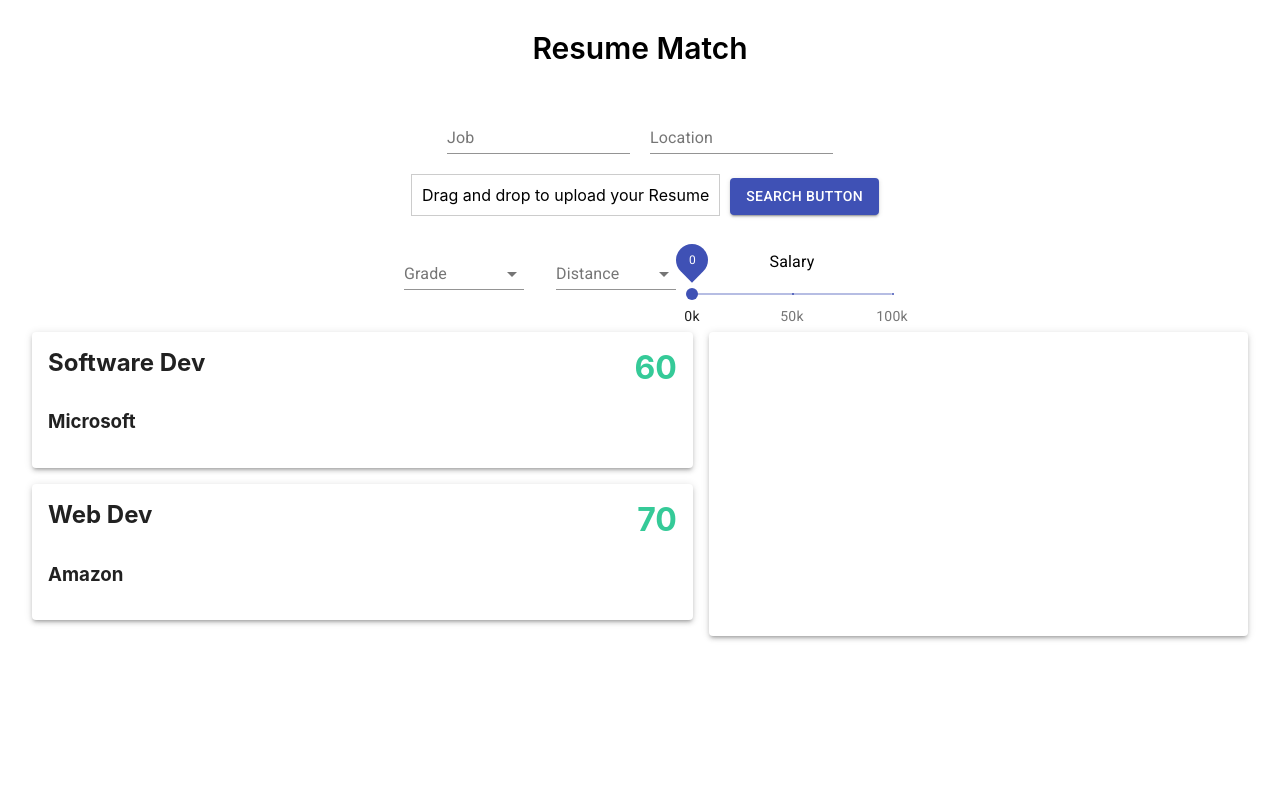
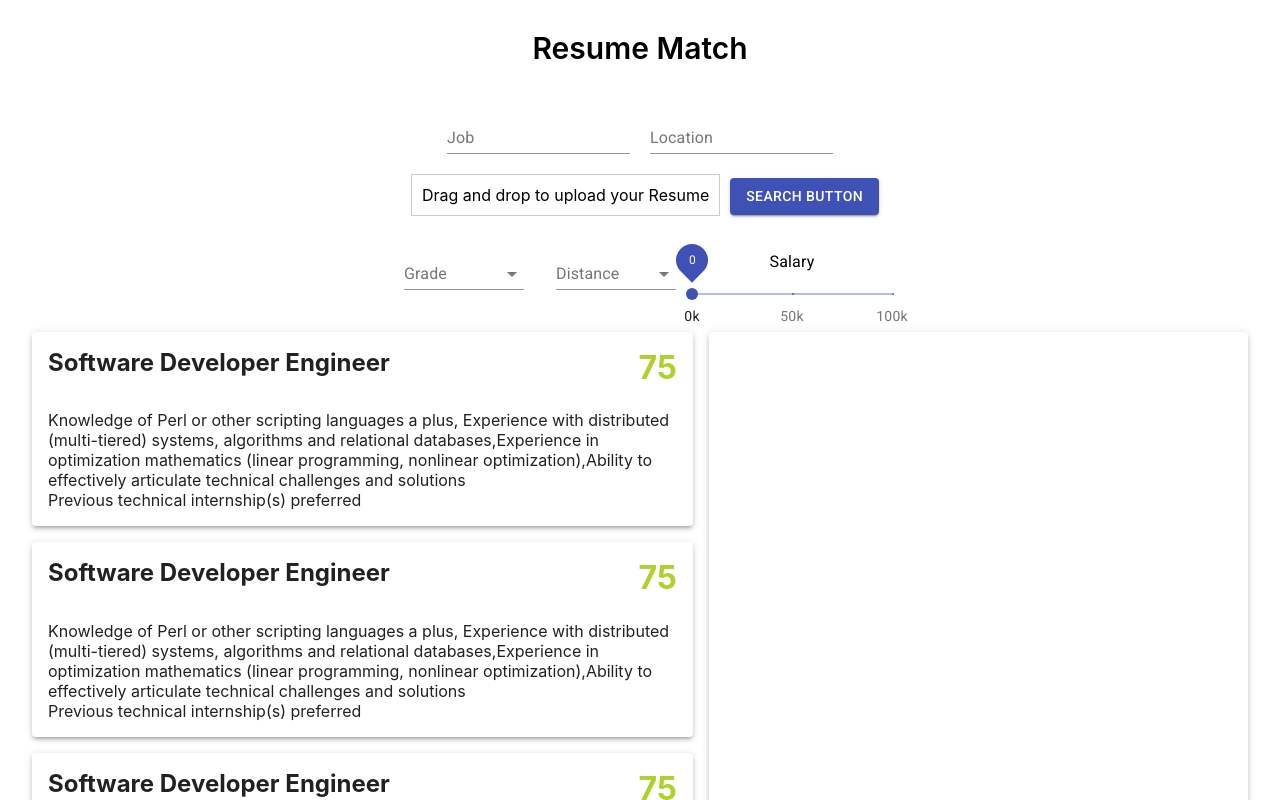
Before and after one commit to Deepok101/ResumeMatch, a React (Create React App) app in the folder resume-match/: page / in a window 1280 px wide. Shown: the top 800 px of the page. Built offline with nearby package versions, Linux system fonts and the light colour scheme.

Commit message:
pagination and some detail styling

```diff
--- a/resume-match/package.json
+++ b/resume-match/package.json
@@ -4,6 +4,7 @@
   "private": true,
   "dependencies": {
     "@material-ui/core": "^4.11.3",
+    "@material-ui/lab": "^4.0.0-alpha.57",
     "@testing-library/jest-dom": "^5.11.9",
     "@testing-library/react": "^11.2.5",
     "@testing-library/user-event": "^12.8.0",
--- a/resume-match/src/App.css
+++ b/resume-match/src/App.css
@@ -5,8 +5,14 @@
 .main{
     max-width: 1280px;
     margin:auto;
+    margin-bottom: 2rem;
     padding: 0 2rem;
-    display: flex;
+    /* display: flex;
+    align-items: stretch; */
+}
+
+.display-data{
+    display:flex;
     align-items: stretch;
 }
 
@@ -21,15 +27,23 @@
     flex-grow:1;
 }
 
+.MuiPagination-root{
+    margin-top: 2rem;
+}
+
+.MuiPagination-ul{
+    justify-content: center;
+}
+
+.searchForm {
+    text-align: center;
+}
+
 .title {
     margin: 30px;
     text-align: center;
     font-size: 30px !important;
     font-weight: 600;
-}
-
-.searchForm {
-    text-align: center;
 }
 
 .textBox {
--- a/resume-match/src/App.js
+++ b/resume-match/src/App.js
@@ -1,6 +1,7 @@
 // import logo from "./logo.svg"
 import "./App.css"
 import React, { useState, useEffect } from "react"
+import { Pagination } from "@material-ui/lab"
 
 import Upload from "./components/upload/upload-component"
 import PostingsSection from "./components/postingsSection/postingsSection"
@@ -8,85 +9,89 @@ import DetailedPosting from "./components/detailedPosting/detailedPosting-compon
 import Filter from "./components/filter/filter-component"
 
 function App() {
-    const [jobPostings, setJobPostings] = useState([])
+
+    let samplePosting =         {
+        companyname:'Amazon',
+        descrip:`<div class="jobsearch-jobDescriptionText" id="jobDescriptionText"><div>Provides data collection, data management, data analysis and reporting, and decision management tool design and development. Responsible for interfacing with IT to ensure utilization and effective use of IT sponsored tools. Provide basic programming and technical skills to support data management and reporting requirements.
+        <ul><li>Work with designated department to assess, define, and develop report deliverables to meet internal and customer requirements. Design appropriate data repository and reporting tools that will be used to organize, analyze, and report data. Query databases to extract information needed to develop reports. Compile data and other information from multiple data sources.
+        </li><li>Support the development of standardized reports.
+        </li><li>Interpret, analyze and provide recommendations regarding data accuracy and data collection needs and processes. Work with business unit(s) to identify opportunities to enhance existing and to develop new data information processes and tools. Continuously assess and improve data collection and reporting processes.
+        </li><li>Coordinate or independently complete special projects. Assist staff members with more complex and detailed projects including root cause analyses, trended reporting and analyses which support continuous quality improvement leading to actionable information.
+        </li><li>Participate and support staff training related to data collection and reporting.
+        </li><li>Other duties as assigned.
+        </li><li>Uses MS SQL / SSIS and SAS to load, validate, and report on client data. Also performs ad-hoc database analyses to generate reports based on provided criteria.
+        </li><li>Enhance existing systems by analyzing business objectives, developing an action plan and identifying areas for improvement.
+        </li><li>Experience with Microsoft SQL Server and / or Oracle is required.
+        </li><li>Experience working within Health Care data environment preferred.
+        </li></ul><p></p><p>#LI-KB1
+        </p><p></p><p><b>Other Job Requirements
+        </b></p><p></p><p><b>Responsibilities
+        </b></p><ul><li>Bachelor's degree in Business Administration, Computer Science, IT, Mathematics or related field.
+        </li><li>May consider an additional 3-4 years of relevant experience in lieu of Bachelor's degree.
+        </li><li>Requires strong expertise in MS Excel and relational database such as MS Access and other database management (MS SQL) and reporting tools.
+        </li><li>Ability to use reporting software such as Actuate, Cognos, Crystal reports, SAS, or other.
+        </li><li>Ability to query the company's data warehouse and/or department systems in response to data requests.
+        </li><li>Strong interpersonal skills.
+        </li><li>Strong written and verbal communication skills.
+        </li></ul><ul><li>Database management.
+        </li><li>Exposure to web based or mobile application development.
+        </li></ul><p></p><p><b>General Job Information
+        </b></p><p></p><p><b>Title
+        </b></p>SQL ETL and Reporting Analyst
+        <p></p><p><b>Grade
+        </b></p>23
+        <p></p><p><b>Work Experience
+        </b></p>Analytics/Informatics, Managed Healthcare
+        <p></p><p><b>Education
+        </b></p>A Combination of Education and Work Experience May Be Considered. (Required), Bachelors: Business Administration (Required), Bachelors: Computer and Information Science (Required), Bachelors: Information Technology (Required), Bachelors: Mathematics (Required)
+        <p></p><p><b>License and Certifications - Required
+        </b></p><p></p><p><b>License and Certifications - Preferred
+        </b></p><p></p><p>Magellan Health Services is proud to be an Equal Opportunity Employer and a Tobacco-free workplace. EOE/M/F/Vet/Disabled. Every employee must understand, comply and attest to the security responsibilities and security controls unique to their position.</p></div></div>`,
+        jobkey:'amazon',
+        jobname:'Software Developer Engineer',
+        basicreq:`Knowledge of Perl or other scripting languages a plus, Experience with distributed (multi-tiered) systems, algorithms and relational databases,Experience in optimization mathematics (linear programming, nonlinear optimization),Ability to effectively articulate technical challenges and solutions`,
+        bonusreq:'Previous technical internship(s) preferred',
+        location:'Toronto, ON',
+        salary:'28$/hr',
+        url:'indeed.com',
+        grade:'75',
+    }
+    let samplePostings = []
+
+    for (let i =0; i<14; i++){
+        samplePostings.push(samplePosting)
+    }
+
+    const [jobPostings, setJobPostings] = useState(samplePostings)
     const [selectedJob, setSelectedJob] = useState(null)
+    const [displayableJobs, setDisplayableJobs] = useState([])
 
     const [filterGrade, setFilterGrade] = React.useState("")
     const [filterDistance, setFilterDistance] = React.useState("")
     const [filterSalary, setFilterSalary] = React.useState(0)
 
-    useEffect(() => {
-        setJobPostings([
-            {
-                title: "Software Dev",
-                company: "Microsoft",
-                grade: 60,
-                description: `Job Description:
+    const [pageNumber, setPageNumber] = useState(1);
 
-Note: By applying to this position your application is automatically submitted to the following locations: Waterloo, ON, Canada; Montreal, QC, Canada
-Minimum qualifications:
+    const numJobsPerPage = 6;
 
-Bachelor's degree in Computer Science or related technical field, or equivalent practical experience.
-Experience working with Data Structures or Algorithms (e.g., data structures/algorithms class, coursework/projects, research, internships, or other practical experience in/outside of school or work (including open source hobby coding).
-Software development experience coding in a general purpose programming language.
-Examples of coding in one of the following programming languages including but not limited to: C, C++, Java, JavaScript or Python.
+    useEffect(()=>{
+        // TODO: use filters to update displayable jobs
+        setDisplayableJobs(jobPostings)
 
-Remote interview process
-Virtual meetings`,
-                location: "Montreal, Qc",
-                salary: "28$/hr",
-                html: `<ul><li>hello</li></ul>`
-            },
-
-            {
-                title: "Web Dev",
-                company: "Amazon",
-                grade: 70,
-                description: `
-
-This position could be located in Montreal or Toronto depending on candidate's preference.
-
-We’re scaling up our algorithmic trading operations and looking for candidates with software development and/or quantitative backgrounds. We sit at the intersection of technology and f
-
-inance, elaborating and implementing novel ways to leverage technology in our automated trading activities.
-
-We’re a small team where each person wears many hats. We rely strongly on software and automation to achieve the kind of impact we’re known for. We pride ourselves on making data-driven decisions and thrive on seeing the immediate impact of those decisions every day.
-
-What you might do in a typical day
-
-Iteratively test and improve the real-time pricing strategy of a particular asset type
-Compare merits of different technical approaches and choose which one to use
-Evaluate how the latency from geographical topology affects local strategy perspective
-The traits that will make you successful in our team
-
-Independent, creative, accountable
-Foresee, investigate and fix problems with a logical, systematic, and practical approach
-Deliver functionality now while working on long-term technical goals`,
-            html: "<h1>hello and goodbye</h1>"
-            },
-
-        ])
-    }, [])
+    },[jobPostings])
 
     function onJobSelect(idx) {
         setSelectedJob(jobPostings[idx])
     }
 
+    function onPageSelect(event, pageNum){
+        setPageNumber(pageNum)
+    }
+
     return (
         <div>
             <div className="title">Resume Match</div>
-            {/* <div className="search-section">
-                <form className="searchForm" noValidate autoComplete="off">
-                    <TextField className="textBox" id="job" label="Job" />
-                    <TextField
-                        className="textBox"
-                        id="location"
-                        label="Location"
-                    />
-                </form>
-
-            </div> */}
-            <Upload />
+            <Upload setJobPostings={setJobPostings}/>
             <Filter
                 filterGrade={filterGrade}
                 filterDistance={filterDistance}
@@ -94,21 +99,26 @@ Deliver functionality now while working on long-term technical goals`,
                 setFilterGrade={setFilterGrade}
                 setFilterDistance={setFilterDistance}
                 setFilterSalary={setFilterSalary}
+                setDisplayableJobs={setDisplayableJobs}
+                displayableJobs={displayableJobs}
+                jobPostings={jobPostings}
             ></Filter>
             <div className="main">
+                <div className="display-data">
                     <div className="display-postings-section">
                         <PostingsSection
-                        jobs={jobPostings}
                             onJobSelect={onJobSelect}
-                        filterGrade={filterGrade}
-                        filterDistance={filterDistance}
-                        filterSalary={filterSalary}
+                            displayableJobs={displayableJobs}
+                            pageNumber={pageNumber}
+                            numJobsPerPage={numJobsPerPage}
                         />
                     </div>
                     <div className="display-job-section">
                         <DetailedPosting job={selectedJob} />
                     </div>
                 </div>
+                <Pagination onChange={onPageSelect} count={Math.ceil(displayableJobs.length/numJobsPerPage)} shape="rounded" />
+            </div>
         </div>
     )
 }
--- a/resume-match/src/components/detailedPosting/detailedPosting-component.css
+++ b/resume-match/src/components/detailedPosting/detailedPosting-component.css
@@ -1,7 +1,46 @@
 .detailed-container {
-    padding: 0 1rem;
     /* border: 1px rgba(22, 158, 233, 0.6) solid; */
     border-radius: 1rem;
     height: 100%;
     width: 100%;
 }
+
+.description{
+    max-height: 100vh;
+    overflow-y: scroll;
+    padding: 1rem 1rem 0 1rem;
+    margin: 0 0 1rem 0;
+}
+
+.description::-webkit-scrollbar {
+    width: 1rem;
+}
+.description::-webkit-scrollbar-track {
+    background-color: transparent;
+}
+.description::-webkit-scrollbar-thumb {
+    background-color: #C8C7C6;
+    border-radius: 1rem;
+    border: 6px solid transparent;
+    background-clip: content-box;
+}
+.description::-webkit-scrollbar-thumb:hover {
+    background-color: #A1A09E;
+  }
+
+.basic-info{
+    box-shadow: 0 4px 6px -2px rgba(22, 158, 233, 0.2);
+}
+
+.heading{
+    padding:1rem;
+}
+
+h1, h2, h3{
+    margin-top: 0;
+}
+
+.heading{
+    display:flex;
+    justify-content: space-between;
+}
--- /dev/null
+++ b/resume-match/src/components/grade/grade-component.css
@@ -0,0 +1,17 @@
+.grade {
+    margin-top: 0;
+    margin-bottom: 5px;
+    color: #35ca98;
+}
+
+.great{
+    color: #35ca98;
+}
+
+.medium{
+    color: #ADD22D;
+}
+
+.bad{
+    color: #C1573E;
+}
--- /dev/null
+++ b/resume-match/src/components/grade/grade-component.js
@@ -0,0 +1,24 @@
+import React from 'react'
+import './grade-component.css'
+
+const Grade = ({grade}) =>{
+
+    let rating;
+    if (grade >= 85){
+        rating = "great"
+    }else if (grade >60 ){
+        rating = "medium"
+    }
+    else {
+        rating = "bad"
+    }
+
+    return (
+
+            <h1 className={"grade "+ rating}>{grade}</h1>
+
+    )
+
+}
+
+export default Grade
--- a/resume-match/src/components/jobCard/jobCard-component.css
+++ b/resume-match/src/components/jobCard/jobCard-component.css
@@ -27,9 +27,3 @@
     display: flex;
     justify-content: space-between;
 }
-
-.grade {
-    margin-top: 0;
-    margin-bottom: 5px;
-    color: #35ca98;
-}
--- a/resume-match/src/components/jobCard/jobCard-component.js
+++ b/resume-match/src/components/jobCard/jobCard-component.js
@@ -1,15 +1,23 @@
 import { Paper } from "@material-ui/core"
 import React from "react"
 import "./jobCard-component.css"
+
+import Grade from '../grade/grade-component'
 
 const JobCard = ({ job }) => {
     return (
         <Paper elevation={3} className="card-border">
             <div className="jobTitleArea">
-                <h2 className="job-title">{job.title}</h2>
-                <h1 className="grade">{job.grade}</h1>
+                <h2 className="job-title">{job.jobname}</h2>
+                <Grade grade={job.grade} />
             </div>
-            <h3 className="job-company">{job.company}</h3>
+            <div>
+                <h3 className="job-company">{job.company}</h3>
+                <div className="basic-req">{job.basicreq}</div>
+                <div className="bonusreq">{job.bonusreq}</div>
+            </div>
+
+
         </Paper>
     )
 }
--- a/resume-match/src/components/postingsSection/postingsSection.js
+++ b/resume-match/src/components/postingsSection/postingsSection.js
@@ -4,19 +4,34 @@ import "./postingsSection.css"
 import JobCard from "../jobCard/jobCard-component"
 
 const PostingsSection = ({
-    jobs,
     onJobSelect,
-    filterGrade,
-    filterDistance,
-    filterSalary,
+    numJobsPerPage,
+    pageNumber,
+    displayableJobs
 }) => {
-    let job = jobs.map((job, idx) => (
-        <div onClick={() => onJobSelect(idx)}>
-            {job.grade >= filterGrade ? <JobCard job={job} /> : <></>}
+
+    let jobList = displayableJobs.map((job, idx) => (
+        <div key={job.jobkey+idx} onClick={() => onJobSelect(idx)}>
+            <JobCard job={job} />
         </div>
     ))
 
-    return <div>{job}</div>
+    let displayJobList = []
+    let jobsDisplayed = 0;
+
+    //based on current page number, what index in jobList are we at
+    let startIndex = ( (pageNumber-1) *numJobsPerPage )
+
+    // iterates through job list and gets max number of jobs after start index
+    for (let i = startIndex; i< jobList.length; i++){
+        displayJobList.push(jobList[i])
+        jobsDisplayed +=1
+        if (jobsDisplayed >=numJobsPerPage){
+            break;
+        }
+    }
+
+    return <div>{displayJobList}</div>
 }
 
 export default PostingsSection
```
Also changed, not shown: resume-match/src/components/detailedPosting/detailedPosting-component.js (+16 -5 lines), resume-match/src/components/filter/filter-component.js (+24 -5 lines), resume-match/src/components/upload/upload-component.js (+22 -2 lines), 1 other file (tests, documents, lock files or other folders). Lines whose indentation alone changed are shown as unchanged.
